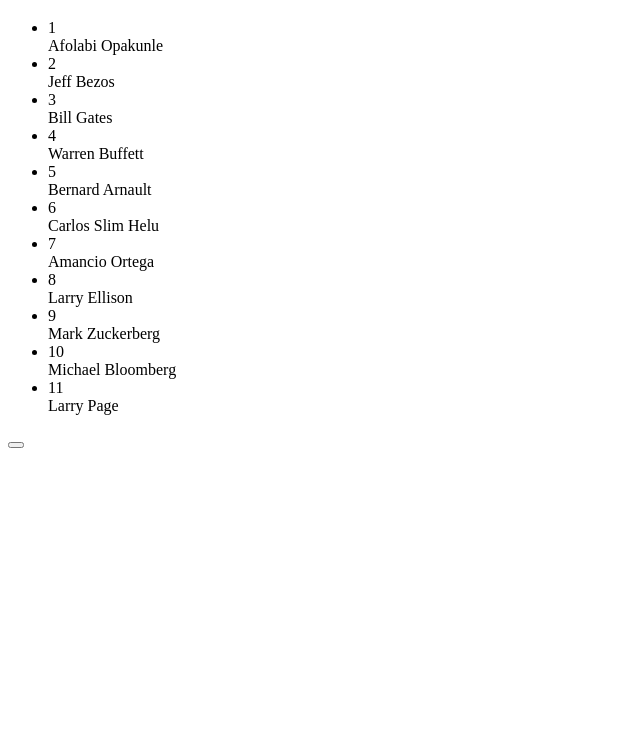
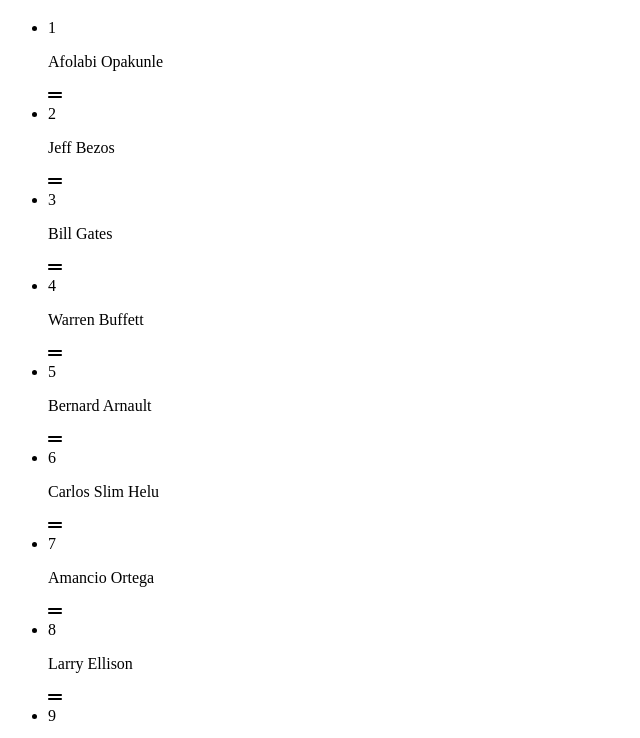
Before and after one commit to afolabiopakunle/web-drag-and-drop-list-001, a plain HTML site: page index.html in a window 1280 px wide. Shown: the part 61-799 px from the top of the page, without its empty margins (0-640 px from the left). Drawn offline with Linux system fonts and the light colour scheme.

Commit message:
font awesome added

```diff
--- a/index.html
+++ b/index.html
@@ -5,14 +5,16 @@
     <meta charset="UTF-8" />
     <meta name="viewport" content="width=device-width" />
     <link rel="stylesheet" href="styles.css" />
+    <link rel="stylesheet" href="https://cdnjs.cloudflare.com/ajax/libs/font-awesome/6.1.1/css/all.min.css" integrity="sha512-KfkfwYDsLkIlwQp6LFnl8zNdLGxu9YAA1QvwINks4PhcElQSvqcyVLLD9aMhXd13uQjoXtEKNosOWaZqXgel0g==" crossorigin="anonymous" referrerpolicy="no-referrer" />
     <script type="module" src="script.js"></script>
+
   </head>
   <body>
     <main>
       <h1>Home page</h1>
       <ul class="dragable-list" id="dragable-list">
       </ul>
-      <button class="check" id="check"></button>
+      <button class="check" id="check">Check List</button>
     </main>
   </body>
 </html>
--- a/script.js
+++ b/script.js
@@ -13,7 +13,12 @@
   'Mark Zuckerberg',
   'Michael Bloomberg',
   'Larry Page',
+  'Tunde Disu'
 ];
+
+const listItems = [];
+
+let dragStartIndex;
 
 createList();
 
@@ -23,7 +28,10 @@
     LI.setAttribute('data-index', index);
     LI.innerHTML = `
     <span class="number">${index + 1}</span>
-    <div>${person}</div>
+    <div class="dragable" draggable="true">
+    <p class="person-name">${person}</p>
+    <i class="fas fa-grip-lines"></i>
+    </div>
     `;
 
     mainList.appendChild(LI);
```
